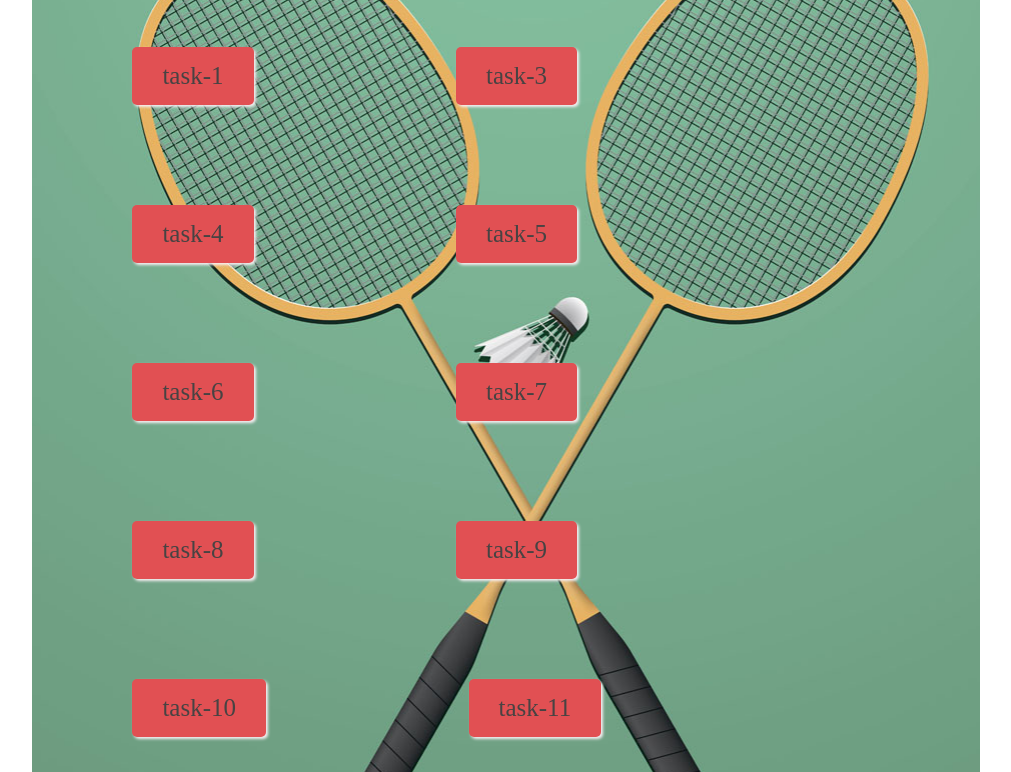
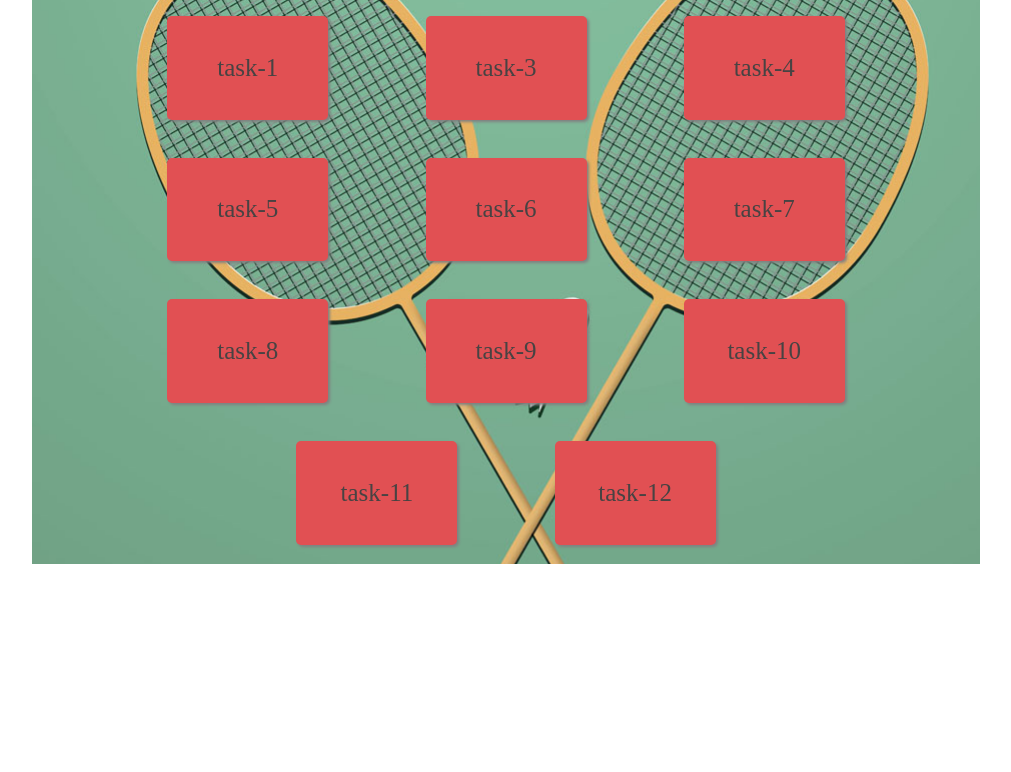
Before and after one commit to Jeff-jiangfang/Test, a plain HTML site: page index.html in a window 1280 px wide. Shown: the part 110-882 px from the top of the page, without its empty margins (134-1145 px from the left). After the commit the page ends 800 px from the top, so only its background shows below. Drawn offline with Linux system fonts and the light colour scheme.

Commit message:
塔斯肯

```diff
--- a/index.html
+++ b/index.html
@@ -14,17 +14,17 @@
     <main>
         <div class="wrap2">
             <ul>
-                <li><a href="task1/task1.html">task-1</a></li>
+                <li><a href="task1/task-1.html">task-1</a></li>
                 <li><a href="task3/task-3.html">task-3</a></li>
                 <li><a href="task4/task-4.html"> task-4</a></li>
                 <li><a href="task5/task5-1.html">task-5</a></li>
                 <li><a href="task6/task6-1.html">task-6</a></li>
                 <li><a href="task7/task7-1.html">task-7</a></li>
                 <li><a href="task8/task8-1.html">task-8</a></li>
-                <li><a href="task9/task9.html">task-9</a></li>
-                <li><a href="task8/task10.html">task-10</a></li>
-                <li><a href="task9/task11.html">task-11</a></li>
-                <li><a href="task9/task12.html">task-12</a></li>
+                <li><a href="task9/task-9.html">task-9</a></li>
+                <li><a href="task10/task10-1.html">task-10</a></li>
+                <li><a href="task11/task11.html">task-11</a></li>
+                <li><a href="task12/task12.html">task-12</a></li>
             </ul>
         </div>
     </main>
--- a/task-nav.css
+++ b/task-nav.css
@@ -12,7 +12,7 @@ html{
 
 
 img{
-    max-width: 100%;
+    max-width: 200%;
 }
 
 ul{
@@ -40,20 +40,23 @@ h1{
 }
 
 .wrap2{
-    height: 1000px;
+    width: 100%;
+    /*height: 1000px;*/
 }
 
 ul{
+    text-align: center;
     overflow: hidden;
 }
 
 ul li{
+    width: 13%;
     display: inline-block;
-    padding: 15px 30px;
-    margin: 50px 100px;
+    padding: 4% 2%;
+    margin: 2% 5%;
     border-radius: 5px;
     background: #e15053;
-    box-shadow: 2px 2px 3px #f6eff2;
+    box-shadow: 2px 2px 3px gray;
 }
 
 ul li a{
```
